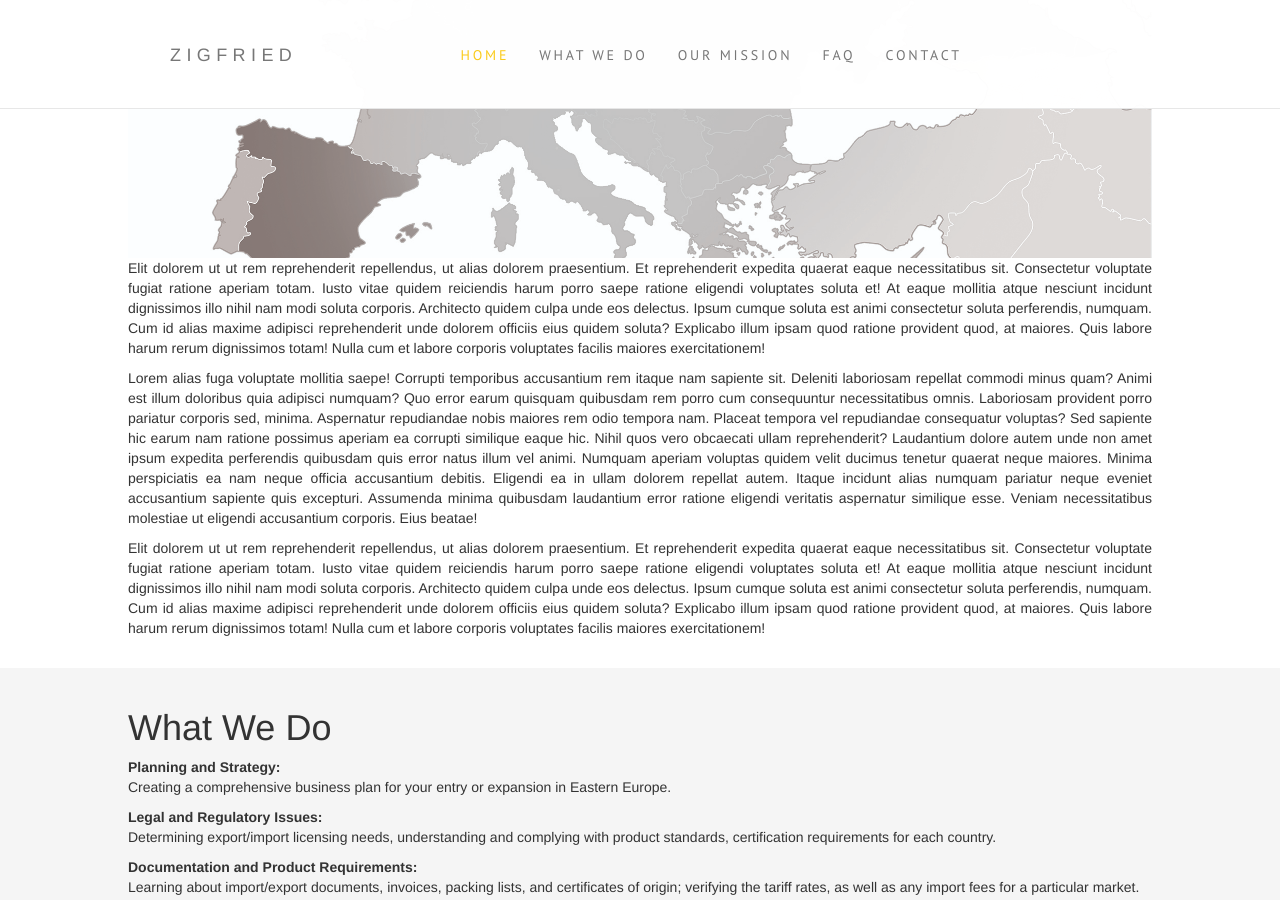
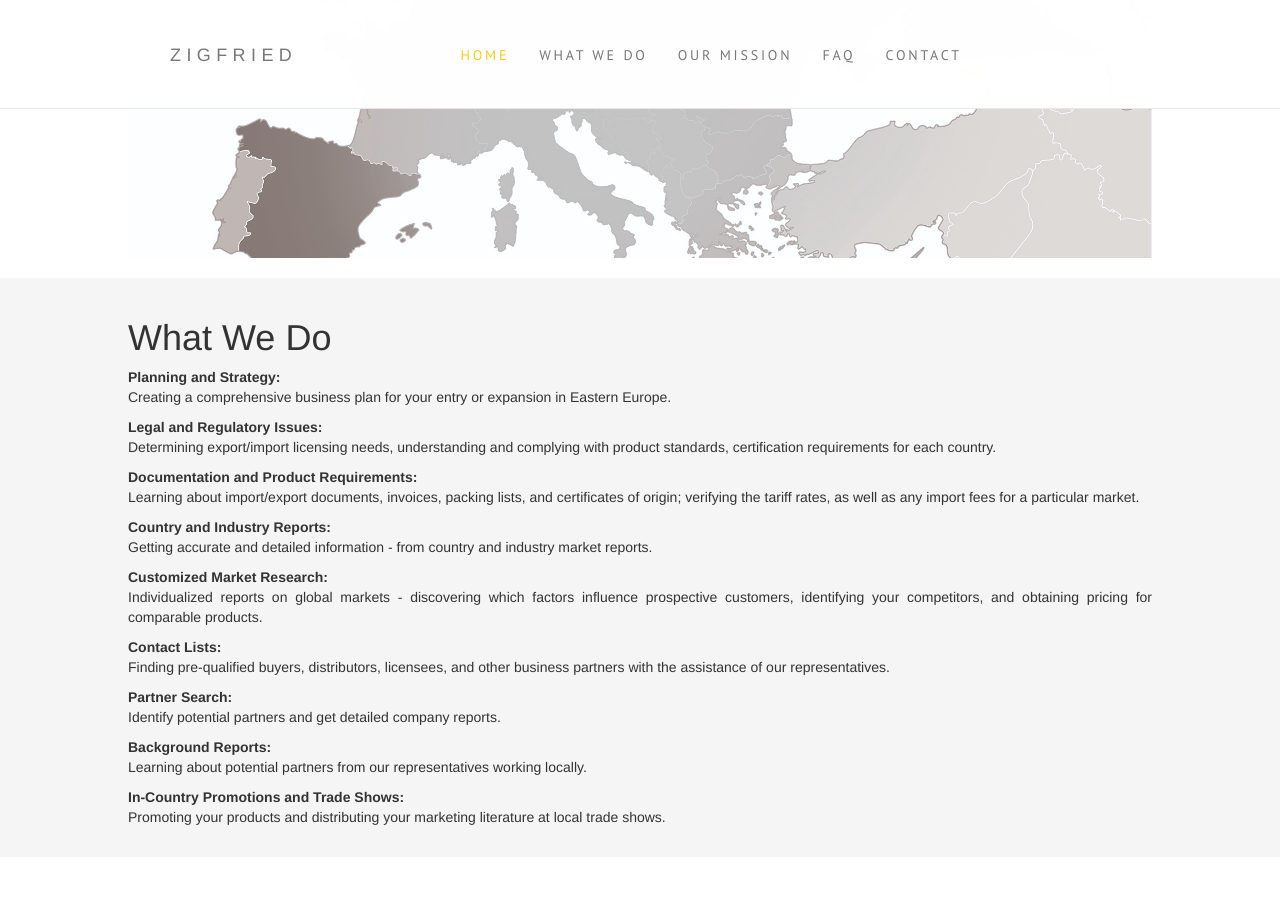
Before and after one commit to headshota/headshota.github.io, a Jekyll site: the page ziegfried/index.html, which Jekyll copies as it is, in a window 1280 px wide and 900 px high, scrolled down 665 px. Built offline with Jekyll 4.4.1, drawn with Linux system fonts in a browser that asks for light colours; nearby versions of some CDN libraries.

Commit message:
Update zigfried

```diff
--- a/ziegfried/index.html
+++ b/ziegfried/index.html
@@ -58,19 +58,9 @@
 
     <div id="content-box" class="container-fluid">
       <section>
-        <h1 id="home">Hello World</h1>
+        <h1 id="home">Home</h1>
 
         <img src="img/map.jpg" width="100%" alt="">
-        <p>
-        Elit dolorem ut ut rem reprehenderit repellendus, ut alias dolorem praesentium. Et reprehenderit expedita quaerat eaque necessitatibus sit. Consectetur voluptate fugiat ratione aperiam totam. Iusto vitae quidem reiciendis harum porro saepe ratione eligendi voluptates soluta et! At eaque mollitia atque nesciunt incidunt dignissimos illo nihil nam modi soluta corporis. Architecto quidem culpa unde eos delectus. Ipsum cumque soluta est animi consectetur soluta perferendis, numquam. Cum id alias maxime adipisci reprehenderit unde dolorem officiis eius quidem soluta? Explicabo illum ipsam quod ratione provident quod, at maiores. Quis labore harum rerum dignissimos totam! Nulla cum et labore corporis voluptates facilis maiores exercitationem!
-        </p>
-
-        <p>
-        Lorem alias fuga voluptate mollitia saepe! Corrupti temporibus accusantium rem itaque nam sapiente sit. Deleniti laboriosam repellat commodi minus quam? Animi est illum doloribus quia adipisci numquam? Quo error earum quisquam quibusdam rem porro cum consequuntur necessitatibus omnis. Laboriosam provident porro pariatur corporis sed, minima. Aspernatur repudiandae nobis maiores rem odio tempora nam. Placeat tempora vel repudiandae consequatur voluptas? Sed sapiente hic earum nam ratione possimus aperiam ea corrupti similique eaque hic. Nihil quos vero obcaecati ullam reprehenderit? Laudantium dolore autem unde non amet ipsum expedita perferendis quibusdam quis error natus illum vel animi. Numquam aperiam voluptas quidem velit ducimus tenetur quaerat neque maiores. Minima perspiciatis ea nam neque officia accusantium debitis. Eligendi ea in ullam dolorem repellat autem. Itaque incidunt alias numquam pariatur neque eveniet accusantium sapiente quis excepturi. Assumenda minima quibusdam laudantium error ratione eligendi veritatis aspernatur similique esse. Veniam necessitatibus molestiae ut eligendi accusantium corporis. Eius beatae!
-        </p>
-        <p>
-        Elit dolorem ut ut rem reprehenderit repellendus, ut alias dolorem praesentium. Et reprehenderit expedita quaerat eaque necessitatibus sit. Consectetur voluptate fugiat ratione aperiam totam. Iusto vitae quidem reiciendis harum porro saepe ratione eligendi voluptates soluta et! At eaque mollitia atque nesciunt incidunt dignissimos illo nihil nam modi soluta corporis. Architecto quidem culpa unde eos delectus. Ipsum cumque soluta est animi consectetur soluta perferendis, numquam. Cum id alias maxime adipisci reprehenderit unde dolorem officiis eius quidem soluta? Explicabo illum ipsam quod ratione provident quod, at maiores. Quis labore harum rerum dignissimos totam! Nulla cum et labore corporis voluptates facilis maiores exercitationem!
-        </p>
       </section>
 
       <section>
```
